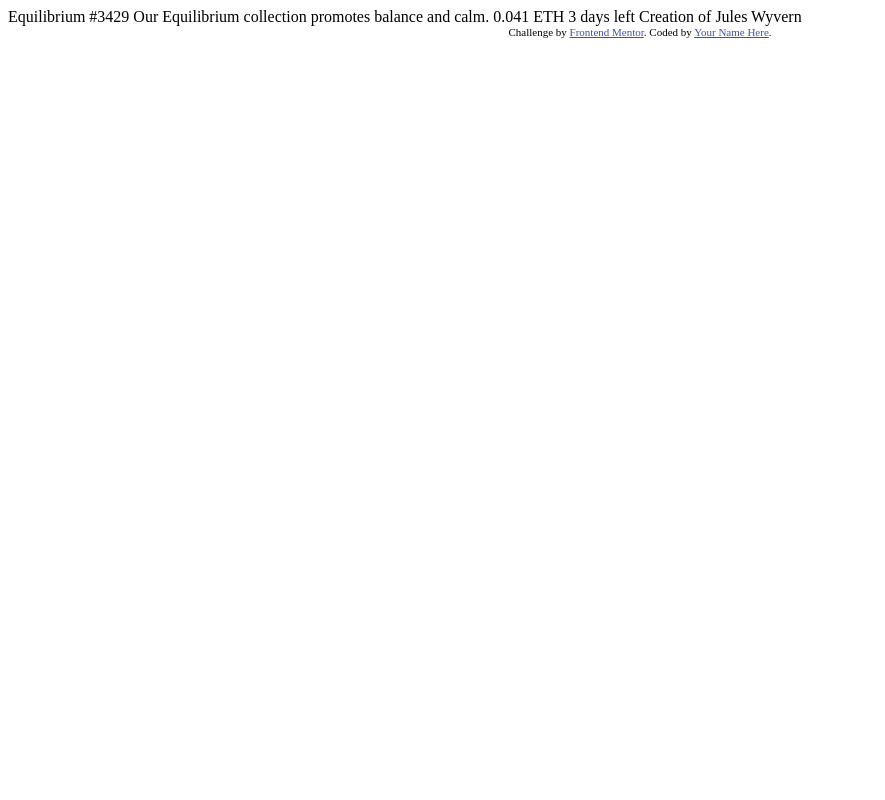
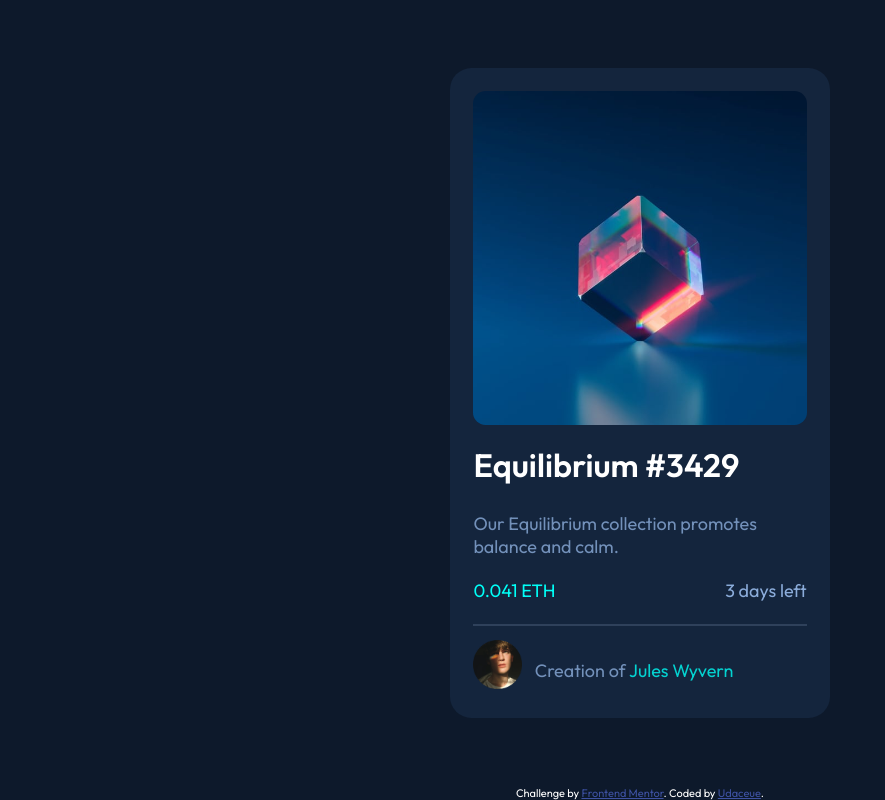
Before and after one commit to udaceue/NFT-preview-card-component, a website: page index.html in a window 1280 px wide. Shown: the whole page, without its empty margins (0-885 px from the left). Drawn offline with Linux system fonts and the light colour scheme.

Commit message:
finished entire card

```diff
--- a/index.html
+++ b/index.html
@@ -1,33 +1,64 @@
 <!DOCTYPE html>
 <html lang="en">
+
 <head>
   <meta charset="UTF-8">
-  <meta name="viewport" content="width=device-width, initial-scale=1.0"> <!-- displays site properly based on user's device -->
+  <meta name="viewport" content="width=device-width, initial-scale=1.0">
+  <!-- displays site properly based on user's device -->
 
   <link rel="icon" type="image/png" sizes="32x32" href="./images/favicon-32x32.png">
+  <title>Frontend Mentor | NFT preview card component</title>
+  <link rel="stylesheet" href="styles.css">
+</head>
 
-  <title>Frontend Mentor | NFT preview card component</title>
-
-  <!-- Feel free to remove these styles or customise in your own stylesheet 👍 -->
-  <style>
-    .attribution { font-size: 11px; text-align: center; }
-    .attribution a { color: hsl(228, 45%, 44%); }
-  </style>
-</head>
 <body>
 
-  Equilibrium #3429
+  <main>
+    <div class="cardsContainer">
+      <div class="nftCard">
 
-  Our Equilibrium collection promotes balance and calm.
+        <div class="nftImage">
+          <img src="./images/image-equilibrium.jpg" alt="Equilibrium">
+          <div class="nftImageOverlay"></div>
+        </div>
 
-  0.041 ETH
-  3 days left
+        <div class="nftName">
+          <h1>Equilibrium #3429</h1>
+        </div>
 
-  Creation of Jules Wyvern
+        <div class="nftDescription">
+          <p>Our Equilibrium collection promotes balance and calm.</p>
+        </div>
 
-  <div class="attribution">
-    Challenge by <a href="https://www.frontendmentor.io?ref=challenge" target="_blank">Frontend Mentor</a>.
-    Coded by <a href="#">Your Name Here</a>.
-  </div>
+        <div class="nftInfo">
+          <div class="cost">
+            0.041 ETH
+          </div>
+          <div class="expiration">3 days left</div>
+
+        </div>
+
+        <div class="nfcCreator">
+
+          <div class="nfcAuthorAvatar"><img src="./images/image-avatar.png" alt="author avatar"></div>
+          <div class="nfcAuthor">Creation of <span>Jules Wyvern</span></div>
+
+        </div>
+
+      </div>
+
+    </div>
+
+    <footer>
+      <div class="attribution">
+        Challenge by <a href="https://www.frontendmentor.io?ref=challenge" target="_blank">Frontend Mentor</a>.
+        Coded by <a href="https://github.com/udaceue">Udaceue</a>.
+      </div>
+    </footer>
+
+  </main>
+
+  <script src="src/app.js" type="module"></script>
 </body>
+
 </html>
--- a/package.json
+++ b/package.json
@@ -16,5 +16,8 @@
   "bugs": {
     "url": "https://github.com/udaceue/NFT-preview-card-component/issues"
   },
-  "homepage": "https://github.com/udaceue/NFT-preview-card-component#readme"
+  "homepage": "https://github.com/udaceue/NFT-preview-card-component#readme",
+  "devDependencies": {
+    "standard": "^17.0.0"
+  }
 }
--- /dev/null
+++ b/styles.css
@@ -0,0 +1,150 @@
+@import url('https://fonts.googleapis.com/css2?family=Outfit:wght@300;400;600&display=swap');
+
+:root{
+    --PrimaryBlue: hsl(215, 51%, 70%);
+    --PrimiaryCyan: hsl(178, 100%, 50%);
+    --PrimaryDarkBlue: hsl(217, 54%, 11%);
+    --SecondaryDarkBlue: hsl(216, 50%, 16%);
+    --TertiaryDarkBlue: hsl(215, 32%, 27%);
+    --White: hsl(0, 0%, 100%);
+}
+
+*{
+    margin: 0;
+    padding: 0;
+    box-sizing: border-box;
+}
+html{
+    font-size: 18px;
+}
+
+body {
+    height: 100vh;
+    font-family: 'Outfit', sans-serif;
+    background-color: var(--PrimaryDarkBlue);
+}
+main{
+    height: 100%;
+    display: flex;
+    flex-direction: column;
+}
+.cardsContainer{
+    width: 100vw;
+    height: 100%;
+    display: flex;
+    justify-content: center;
+    align-items: center;
+    flex-direction: column;
+}
+
+.nftCard{
+    max-width: clamp(335px,70vw,380px);
+    min-height: clamp(180px, 85vh, 650px);
+    background-color: var(--SecondaryDarkBlue);
+    border-radius: 1.2rem;
+    display: flex;
+    flex-direction: column;
+    align-items: center;
+    padding-left: clamp(1rem, 1.3rem, 1.5rem);
+    padding-right: clamp(1rem, 1.3rem, 1.5rem);
+    padding-top: clamp(1rem, 1.3rem, 1.5rem)
+
+}
+.nftImage> img{
+    max-width: 100%;
+    max-height: 100%;
+    border-radius: 0.7rem;
+}
+.nftImageOverlay{
+    position: absolute;
+    z-index: 999;
+    top: 0;
+    left: 0;
+    width: 100%;
+    height: 100%;
+    cursor: pointer;
+    background-color: aqua;
+    opacity: 0;
+    transition: .5s ease;
+}
+.nftImageOverlay:hover{
+    opacity: 0.3;
+}
+.nftImage{
+    max-height: 390px;
+    position: relative;
+}
+
+.nftName{
+    min-width: 100%;
+    font-size: 0.9rem;
+}
+.nftName > h1{
+    margin-top: clamp(0.6rem, 0.2rem + 0.9vw, 1.5rem);
+    font-weight: 600;
+    color: var(--White);
+}
+.nftName > h1:hover{
+    color: var(--PrimiaryCyan);
+    cursor: pointer;
+}
+.nftDescription > p{
+    color: white;
+    font-size: 1rem;
+    font-weight: 400;
+    margin-top: 1.5rem;
+    opacity: 0.8;
+    color: var(--PrimaryBlue);
+}
+.nftInfo{
+    width: 100%;
+    display: flex;
+    justify-content: space-between;
+    margin-top: 1.2rem;
+}
+.cost{
+    color: var(--PrimiaryCyan);
+}
+.expiration{
+    color: var(--PrimaryBlue);
+}
+.nfcCreator{
+    display: flex;
+    align-items: flex-end;
+    min-width: 100%;
+    margin-top: 1.2rem;
+    padding: 0.8rem 0rem;
+    border-top: solid var(--TertiaryDarkBlue) 2px;
+}
+.nfcAuthor{
+    margin: 0.7rem;
+    opacity: 0.8;
+    color: var(--PrimaryBlue);
+}
+.nfcAuthorAvatar{
+    max-width: clamp(2rem, 2rem + 1vw, 3rem);
+}
+.nfcAuthorAvatar > img{
+    max-width: 100%;
+    object-fit: cover;
+}
+.nfcAuthor > span {
+    color: var(--PrimiaryCyan)
+}
+.nfcAuthor > span:hover {
+    cursor: pointer;
+}
+
+footer{
+    justify-self: flex-end;
+}
+
+.attribution {
+    font-size: 11px;
+    text-align: center;
+    color: var(--White);
+  }
+
+  .attribution a {
+    color: hsl(228, 45%, 44%);
+  }
```
Also changed, not shown: src/app.js (added), 1 other file.
